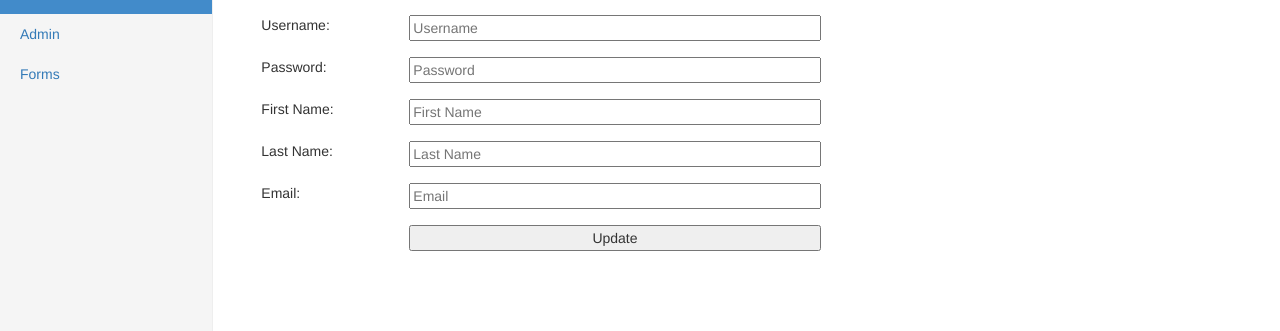
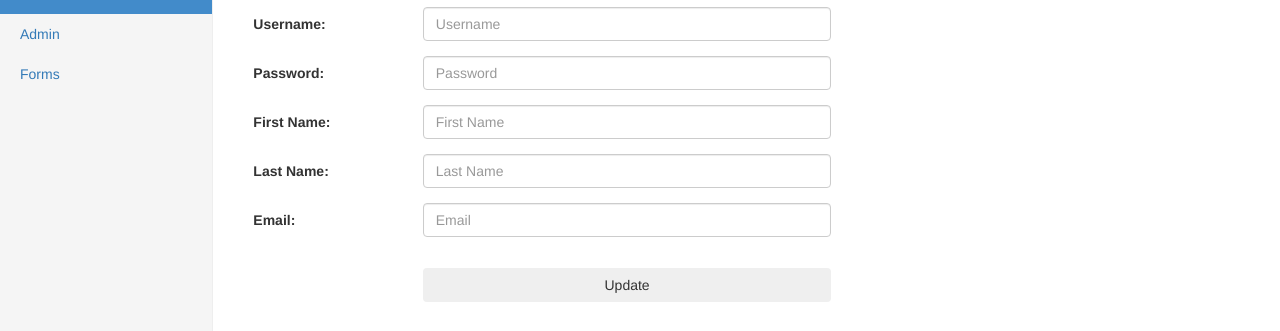
Before and after one commit to tanmayub/webdev, a website: page public/assignment/profile.html in a window 1280 px wide. Shown: the part 137-468 px from the top of the page. Drawn offline with nearby package versions, Linux system fonts and the light colour scheme.

Commit message:
removed table impl from login register and profile pages

```diff
--- a/public/assignment/css/tables.css
+++ b/public/assignment/css/tables.css
@@ -42,3 +42,9 @@ table.tableBorder, td.tableBorder, th.tableBorder{
 .hideTags{
     visibility: hidden;
 }
+
+.customLabel{
+    text-align: left;
+    padding-top: 7px;
+    margin-bottom: 0;
+}
--- a/public/assignment/profile.html
+++ b/public/assignment/profile.html
@@ -68,56 +68,47 @@
 
     <div class="col-sm-9 col-sm-offset-3 col-md-10 col-md-offset-2 main">
         <h2 class="sub-header">Profile</h2>
-        <div class="table-responsive">
-            <table class="table no-boundary">
-                <tr class="no-boundary">
-                    <td class="labelWidth">
-                        <div>Username:</div>
-                    </td>
-                    <td>
-                        <div><input class="textWidth" type="text" placeholder="Username"></div>
-                    </td>
-                </tr>
-                <tr class="no-boundary">
-                    <td>
-                        <div>Password:</div>
-                    </td>
-                    <td>
-                        <div><input class="textWidth" type="text" placeholder="Password"></div>
-                    </td>
-                </tr>
-                <tr class="no-boundary">
-                    <td>
-                        <div>First Name:</div>
-                    </td>
-                    <td>
-                        <div><input class="textWidth" type="text" placeholder="First Name"></div>
-                    </td>
-                </tr>
-                <tr class="no-boundary">
-                    <td>
-                        <div>Last Name:</div>
-                    </td>
-                    <td>
-                        <div><input class="textWidth" type="text" placeholder="Last Name"></div>
-                    </td>
-                </tr>
-                <tr class="no-boundary">
-                    <td>
-                        <div>Email:</div>
-                    </td>
-                    <td>
-                        <div><input class="textWidth" type="text" placeholder="Email"></div>
-                    </td>
-                </tr>
-                <tr class="no-boundary">
-                    <td></td>
-                    <td>
-                        <input class="textWidth" type="button" value="Update">
-                    </td>
-                </tr>
-            </table>
-        </div>
+        <form class="form-horizontal">
+            <div class="form-group">
+                <label for="inputUser" class="col-sm-2 customLabel">Username:</label>
+                <div class="col-sm-10">
+                    <input type="text" class="form-control textWidth" id="inputUser" placeholder="Username">
+                </div>
+            </div>
+            <div class="form-group">
+                <label for="inputPassword3" class="col-sm-2 customLabel">Password:</label>
+                <div class="col-sm-10">
+                    <input type="password" class="form-control textWidth" id="inputPassword3" placeholder="Password">
+                </div>
+            </div>
+            <div class="form-group">
+                <label for="inputFirstName" class="col-sm-2  customLabel">First Name:</label>
+                <div class="col-sm-10">
+                    <input type="text" class="form-control textWidth" id="inputFirstName" placeholder="First Name">
+                </div>
+            </div>
+            <div class="form-group">
+                <label for="inputLastName" class="col-sm-2  customLabel">Last Name:</label>
+                <div class="col-sm-10">
+                    <input type="text" class="form-control textWidth" id="inputLastName" placeholder="Last Name">
+                </div>
+            </div>
+            <div class="form-group">
+                <label for="inputEmail" class="col-sm-2  customLabel">Email:</label>
+                <div class="col-sm-10">
+                    <input type="email" class="form-control textWidth" id="inputEmail" placeholder="Email">
+                </div>
+            </div>
+            <div class="form-group">
+                <div class="col-sm-offset-2 col-sm-10">
+                </div>
+            </div>
+            <div class="form-group">
+                <div class="col-sm-offset-2 col-sm-10">
+                    <input class="btn textWidth" type="button" value="Update">
+                </div>
+            </div>
+        </form>
     </div>
 
     <!-- Bootstrap core JavaScript
```
Also changed, not shown: public/assignment/forms.html (+1 -1 lines), public/assignment/login.html (+25 -2 lines), public/assignment/register.html (+37 -2 lines), public/assignment/fields.html (renamed from public/assignment/form-fields.html).
